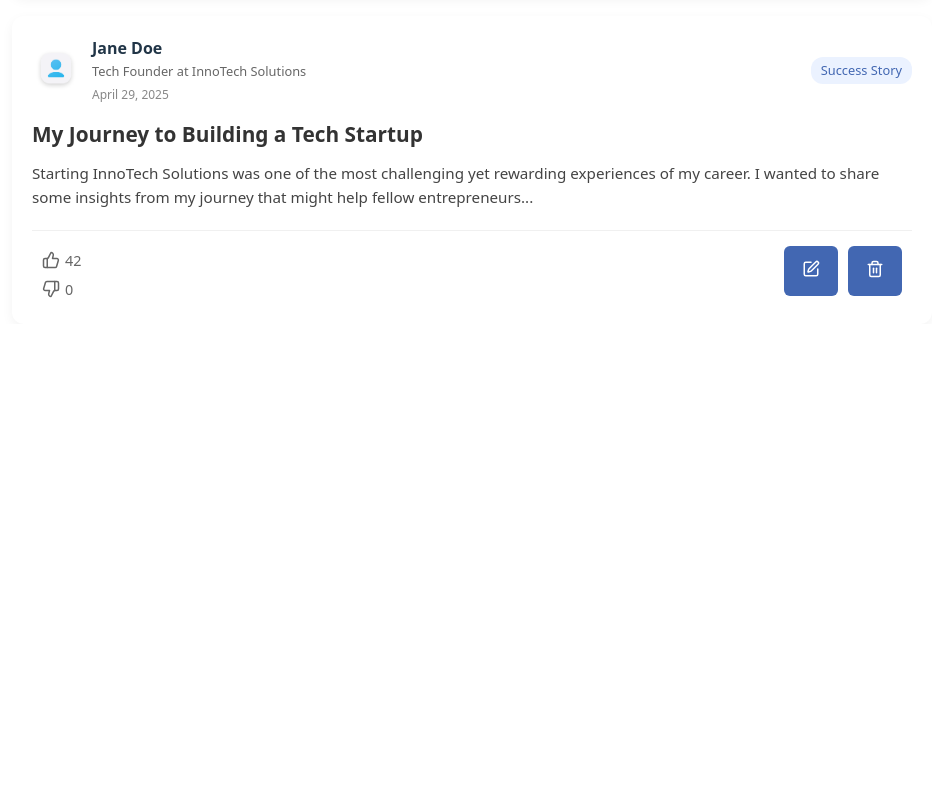
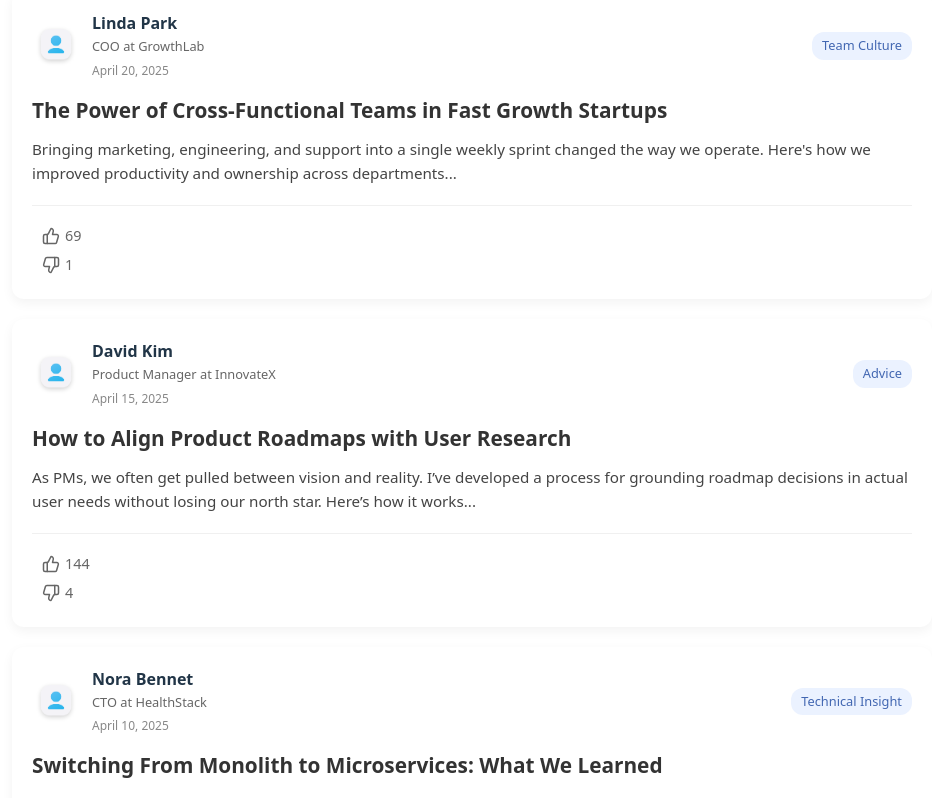
Before and after one commit to IMADDABLIGI/BlogApp, a React (Vite) app in the folder frontend/: page /blogs in a window 1280 px wide. Shown: the part 1240-2038 px from the top of the page, without its empty margins (328-1271 px from the left). Before the commit the page ends 1584 px from the top, so only its background shows below. Built offline with nearby package versions, Linux system fonts and the light colour scheme; sample sign-in values are in the browser's storage.

Commit message:
refactor(master): Fix userinfo info in blogs

```diff
--- a/frontend/src/blogs/BlogBody.jsx
+++ b/frontend/src/blogs/BlogBody.jsx
@@ -2,22 +2,19 @@ import React, { useState, useEffect } from 'react';
 import './BlogBody.css';
 import { ThumbsUp, ThumbsDown, User, Briefcase, MessageCircle, AlertCircle, X, Edit, Trash2, Check } from 'lucide-react';
 import avatar from '../assets/avatar.png';
+import sampleArticles from '../data/articles'; // Sample articles data
 
 const BlogBody = (props) => {
   // Sample user data (this would come from your backend in a real application)
-  const userDat = props.userDat;
-  const userData = {
-    name: "Jane Doe",
-    position: "Tech Founder",
-    company: "InnoTech Solutions",
-    followers: 342,
-    following: 156,
-    articlesCount: 27
-  };
-
-  useEffect(() => {
-    console.log("User data:", userDat);
-  }, []);
+  const userData = props.userData;
+  // const userData = {
+  //   name: "Jane Doe",
+  //   position: "Tech Founder",
+  //   company: "InnoTech Solutions",
+  //   followers: 342,
+  //   following: 156,
+  //   articlesCount: 27
+  // };
 
   // Articles state (this would interact with API in a real application)
   const [articles, setArticles] = useState([]);
@@ -25,79 +22,13 @@ const BlogBody = (props) => {
   const [error, setError] = useState(null);
 
   // Sample article data for initial load
-  const sampleArticles = [
-    {
-      id: 1,
-      author: "Alex Johnson",
-      authorRole: "CEO at StartUp Ventures",
-      authorPic: "/api/placeholder/48/48",
-      date: "April 28, 2025",
-      category: "Success Story",
-      title: "How We Pivoted Our Business Model During The Pandemic",
-      content: "When the pandemic hit, our face-to-face consulting business was devastated. We had to quickly adapt to survive. This is how we transformed our business into a fully digital platform and ended up reaching 3x more clients than before...",
-      likes: 124,
-      dislikes: 5,
-      userLiked: false,
-      userDisliked: false,
-      ownedByUser: false
-    },
-    {
-      id: 2,
-      author: "Sarah Miller",
-      authorRole: "Founder at EcoStartup",
-      authorPic: "/api/placeholder/48/48",
-      date: "April 25, 2025",
-      category: "Challenge",
-      title: "Seeking Advice: Scaling Manufacturing While Staying Sustainable",
-      content: "Our eco-friendly product line has gained traction faster than expected. We're now facing challenges with scaling our manufacturing while maintaining our sustainability commitments. Has anyone navigated this successfully? I'm specifically struggling with finding suppliers that can handle our volume while meeting our ecological standards...",
-      likes: 87,
-      dislikes: 2,
-      userLiked: false,
-      userDisliked: false,
-      ownedByUser: false
-    },
-    {
-      id: 3,
-      author: "Michael Tran",
-      authorRole: "CTO at DataFlow",
-      authorPic: "/api/placeholder/48/48",
-      date: "April 23, 2025",
-      category: "Lesson Learned",
-      title: "The Costly Mistake of Neglecting Technical Debt",
-      content: "Three years into our startup journey, we faced a complete system overhaul because we consistently prioritized new features over addressing our growing technical debt. Here's what happened and what we learned...",
-      likes: 215,
-      dislikes: 3,
-      userLiked: false,
-      userDisliked: false,
-      ownedByUser: false
-    },
-    {
-      id: 4,
-      author: userData.name,
-      authorRole: `${userData.position} at ${userData.company}`,
-      authorPic: userData.profilePic,
-      date: "April 29, 2025",
-      category: "Success Story",
-      title: "My Journey to Building a Tech Startup",
-      content: "Starting InnoTech Solutions was one of the most challenging yet rewarding experiences of my career. I wanted to share some insights from my journey that might help fellow entrepreneurs...",
-      likes: 42,
-      dislikes: 0,
-      userLiked: false,
-      userDisliked: false,
-      ownedByUser: true
-    }
-  ];
+
 
   // Load initial articles (simulating API fetch)
   useEffect(() => {
     // Simulate API fetch delay
     const fetchArticles = async () => {
       try {
-        // This is where you would make your API call
-        // const response = await fetch('/api/articles');
-        // const data = await response.json();
-
-        // Simulating API response delay
         setTimeout(() => {
           setArticles(sampleArticles);
           setIsLoading(false);
@@ -151,11 +82,7 @@ const BlogBody = (props) => {
       return article;
     }));
 
-    // This is where you would call your API to update the reaction
-    // Example: await fetch(`/api/articles/${id}/reaction`, {
-    //   method: 'POST',
-    //   body: JSON.stringify({ reaction })
-    // });
+
   };
 
   // Handle input changes for the article creation/editing form
@@ -191,8 +118,6 @@ const BlogBody = (props) => {
       // Filter out the article to delete
       setArticles(articles.filter(article => article.id !== articleToDelete.id));
 
-      // This is where you would call your API to delete the article
-      // Example: await fetch(`/api/articles/${articleToDelete.id}`, { method: 'DELETE' });
 
       setShowDeleteConfirm(false);
       setArticleToDelete(null);
@@ -228,18 +153,13 @@ const BlogBody = (props) => {
 
         setArticles(updatedArticles);
 
-        // This is where you would call your API to update the article
-        // Example: await fetch(`/api/articles/${articleToEdit.id}`, {
-        //   method: 'PUT',
-        //   body: JSON.stringify(newArticle)
-        // });
       } else {
         // Create new article object
         const articleToAdd = {
           id: Date.now(), // Temporary ID, would be assigned by backend
-          author: userData.name,
-          authorRole: userData.position + " at " + userData.company,
-          authorPic: userData.profilePic,
+          author: userData?.name,
+          authorRole: userData?.position + " at " + userData?.company,
+          authorPic: userData?.profilePic,
           date: new Date().toLocaleDateString('en-US', { month: 'long', day: 'numeric', year: 'numeric' }),
           category: newArticle.category,
           title: newArticle.title,
@@ -253,15 +173,6 @@ const BlogBody = (props) => {
 
         // Add the new article to the state
         setArticles([articleToAdd, ...articles]);
-
-        // This is where you would call your API to create the article
-        // Example: await fetch('/api/articles', {
-        //   method: 'POST',
-        //   body: JSON.stringify(articleToAdd)
-        // });
-
-        // Update user's article count (this would typically be handled by the backend)
-        userData.articlesCount += 1;
       }
 
       // Reset form and close it
@@ -384,25 +295,25 @@ const BlogBody = (props) => {
         <div className="profile-card">
           <div className="profile-header">
             <img src={avatar} alt="Profile" className="profile-pic" />
-            <h2 className="user-name">{userData.name}</h2>
-            <p className="user-position">{userData.position}</p>
+            <h2 className="user-name">{userData?.name}</h2>
+            <p className="user-position">{userData?.position}</p>
             <div className="company-info">
               <Briefcase size={16} />
-              <span>{userData.company}</span>
+              <span>{userData?.company}</span>
             </div>
           </div>
 
           <div className="profile-stats">
             <div className="stat">
-              <span className="stat-number">{userData.followers}</span>
+              <span className="stat-number">{userData?.followers}</span>
               <span className="stat-label">Followers</span>
             </div>
             <div className="stat">
-              <span className="stat-number">{userData.following}</span>
+              <span className="stat-number">{userData?.following}</span>
               <span className="stat-label">Following</span>
             </div>
             <div className="stat">
-              <span className="stat-number">{userData.articlesCount}</span>
+              <span className="stat-number">{userData?.articlesCount}</span>
               <span className="stat-label">Articles</span>
             </div>
           </div>
--- a/frontend/src/blogs/Blogs.jsx
+++ b/frontend/src/blogs/Blogs.jsx
@@ -1,5 +1,4 @@
 import React, { useEffect, useState } from 'react'
-// import jwtDecode from 'jwt-decode';
 import { jwtDecode } from 'jwt-decode';
 
 
@@ -9,7 +8,7 @@ import BlogBody from './BlogBody'
 
 function Blogs() {
   const navigate = useNavigate();
-  const [userData, setUserData] = useState(null); // ✅ store decoded data
+  const [userData, setUserData] = useState(null);
 
   useEffect(() => {
     const token = localStorage.getItem('token');
@@ -37,7 +36,7 @@ function Blogs() {
         };
 
         setUserData(userData);
-        console.log("User data:", userData);
+        // console.log("User data:", userData);
       }
     } catch (err) {
       console.error("Invalid token format:", err);
@@ -49,7 +48,7 @@ function Blogs() {
   return (
     <div className='blogs_ctr'>
         <HomeHead isAuthenticated={true} />
-        <BlogBody userDat={userData} />
+        <BlogBody userData={userData} />
     </div>
   )
 }
--- /dev/null
+++ b/frontend/src/data/articles.js
@@ -0,0 +1,100 @@
+const sampleArticles = [
+    {
+      id: 1,
+      author: "Alex Johnson",
+      authorRole: "CEO at StartUp Ventures",
+      authorPic: "/api/placeholder/48/48",
+      date: "April 28, 2025",
+      category: "Success Story",
+      title: "How We Pivoted Our Business Model During The Pandemic",
+      content:
+        "When the pandemic hit, our face-to-face consulting business was devastated. We had to quickly adapt to survive. This is how we transformed our business into a fully digital platform and ended up reaching 3x more clients than before...",
+      likes: 124,
+      dislikes: 5,
+      userLiked: false,
+      userDisliked: false,
+      ownedByUser: false
+    },
+    {
+      id: 2,
+      author: "Sarah Miller",
+      authorRole: "Founder at EcoStartup",
+      authorPic: "/api/placeholder/48/48",
+      date: "April 25, 2025",
+      category: "Challenge",
+      title: "Seeking Advice: Scaling Manufacturing While Staying Sustainable",
+      content:
+        "Our eco-friendly product line has gained traction faster than expected. We're now facing challenges with scaling our manufacturing while maintaining our sustainability commitments...",
+      likes: 87,
+      dislikes: 2,
+      userLiked: false,
+      userDisliked: false,
+      ownedByUser: false
+    },
+    {
+      id: 3,
+      author: "Michael Tran",
+      authorRole: "CTO at DataFlow",
+      authorPic: "/api/placeholder/48/48",
+      date: "April 23, 2025",
+      category: "Lesson Learned",
+      title: "The Costly Mistake of Neglecting Technical Debt",
+      content:
+        "Three years into our startup journey, we faced a complete system overhaul because we consistently prioritized new features over addressing our growing technical debt. Here's what happened and what we learned...",
+      likes: 215,
+      dislikes: 3,
+      userLiked: false,
+      userDisliked: false,
+      ownedByUser: false
+    },
+    {
+      id: 4,
+      author: "Linda Park",
+      authorRole: "COO at GrowthLab",
+      authorPic: "/api/placeholder/48/48",
+      date: "April 20, 2025",
+      category: "Team Culture",
+      title: "The Power of Cross-Functional Teams in Fast Growth Startups",
+      content:
+        "Bringing marketing, engineering, and support into a single weekly sprint changed the way we operate. Here's how we improved productivity and ownership across departments...",
+      likes: 69,
+      dislikes: 1,
+      userLiked: false,
+      userDisliked: false,
+      ownedByUser: false
+    },
+    {
+      id: 5,
+      author: "David Kim",
+      authorRole: "Product Manager at InnovateX",
+      authorPic: "/api/placeholder/48/48",
+      date: "April 15, 2025",
+      category: "Advice",
+      title: "How to Align Product Roadmaps with User Research",
+      content:
+        "As PMs, we often get pulled between vision and reality. I’ve developed a process for grounding roadmap decisions in actual user needs without losing our north star. Here’s how it works...",
+      likes: 144,
+      dislikes: 4,
+      userLiked: false,
+      userDisliked: false,
+      ownedByUser: false
+    },
+    {
+      id: 6,
+      author: "Nora Bennet",
+      authorRole: "CTO at HealthStack",
+      authorPic: "/api/placeholder/48/48",
+      date: "April 10, 2025",
+      category: "Technical Insight",
+      title: "Switching From Monolith to Microservices: What We Learned",
+      content:
+        "Migrating our large healthcare platform to microservices was no small task. From DevOps chaos to clearer ownership, here's the good, the bad, and the unexpected...",
+      likes: 98,
+      dislikes: 6,
+      userLiked: false,
+      userDisliked: false,
+      ownedByUser: false
+    }
+  ];
+
+  export default sampleArticles;
```
